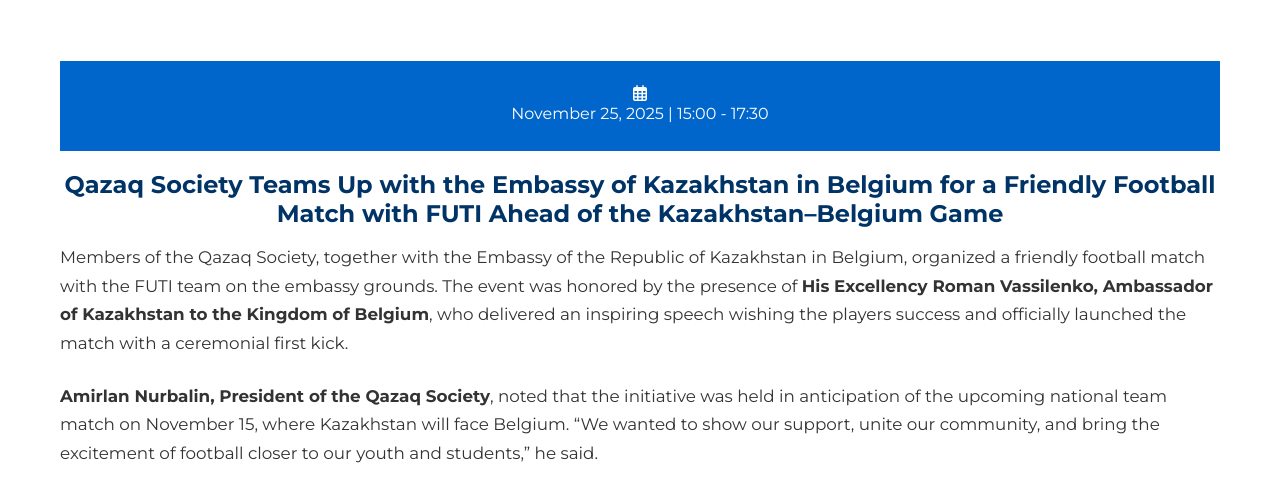
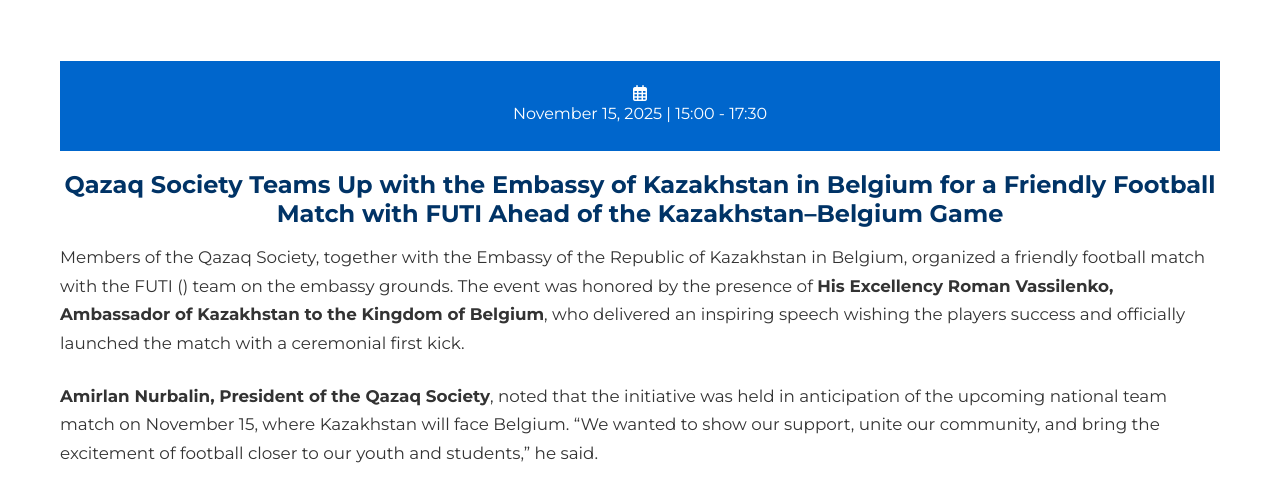
Before and after one commit to BobkaKartopfan/qazsociety.be, a plain HTML site: page events.html in a window 1280 px wide. Shown: the part 246-734 px from the top of the page. Drawn offline with Linux system fonts and the light colour scheme.

Commit message:
small change from 25th to 15th

```diff
--- a/events.html
+++ b/events.html
@@ -47,9 +47,9 @@
       <h1 class="section-title">Recent Events</h1>
       <div class="events-container">
         <div class="event-card">
-            <div class="event-date"><i class="far fa-calendar-alt"></i> November 25, 2025 | 15:00 - 17:30</div>
+            <div class="event-date"><i class="far fa-calendar-alt"></i> November 15, 2025 | 15:00 - 17:30</div>
             <h3 class="event-title">Qazaq Society Teams Up with the Embassy of Kazakhstan in Belgium for a Friendly Football Match with FUTI Ahead of the Kazakhstan–Belgium Game</h3>
-            <p class="event-description">Members of the Qazaq Society, together with the Embassy of the Republic of Kazakhstan in Belgium, organized a friendly football match with the FUTI team on the embassy grounds. The event was honored by the presence of <b>His Excellency Roman Vassilenko, Ambassador of Kazakhstan to the Kingdom of Belgium</b>, who delivered an inspiring speech wishing the players success and officially launched the match with a ceremonial first kick.</p>
+            <p class="event-description">Members of the Qazaq Society, together with the Embassy of the Republic of Kazakhstan in Belgium, organized a friendly football match with the FUTI () team on the embassy grounds. The event was honored by the presence of <b>His Excellency Roman Vassilenko, Ambassador of Kazakhstan to the Kingdom of Belgium</b>, who delivered an inspiring speech wishing the players success and officially launched the match with a ceremonial first kick.</p>
             <p class="event-description"><b>Amirlan Nurbalin, President of the Qazaq Society</b>, noted that the initiative was held in anticipation of the upcoming national team match on November 15, where Kazakhstan will face Belgium. “We wanted to show our support, unite our community, and bring the excitement of football closer to our youth and students,” he said.</p>
             <p class="event-description"><b>FUTI Vice President Sarosh Sultan</b> also expressed his gratitude to the Qazaq Society and the Embassy for the warm collaboration and praised the spirit of friendship demonstrated throughout the event. He highlighted the importance of such initiatives in bringing together diverse communities through sports and fostering long-term partnerships.</p>
             <p class="event-description">The event fostered cultural connection, strengthened community spirit, and highlighted the Qazaq Society’s active role in promoting Kazakh culture and unity across Europe.</p>
```
